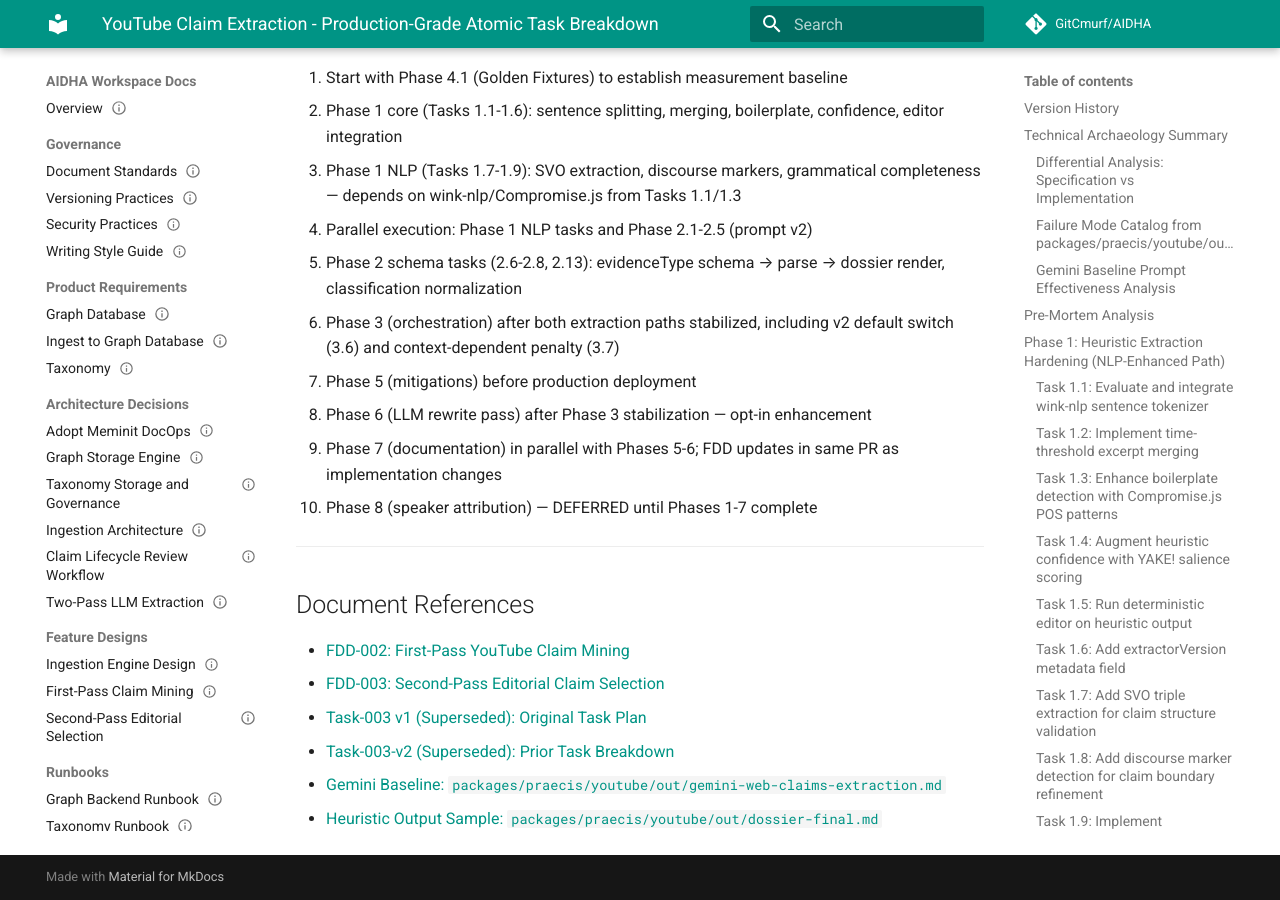
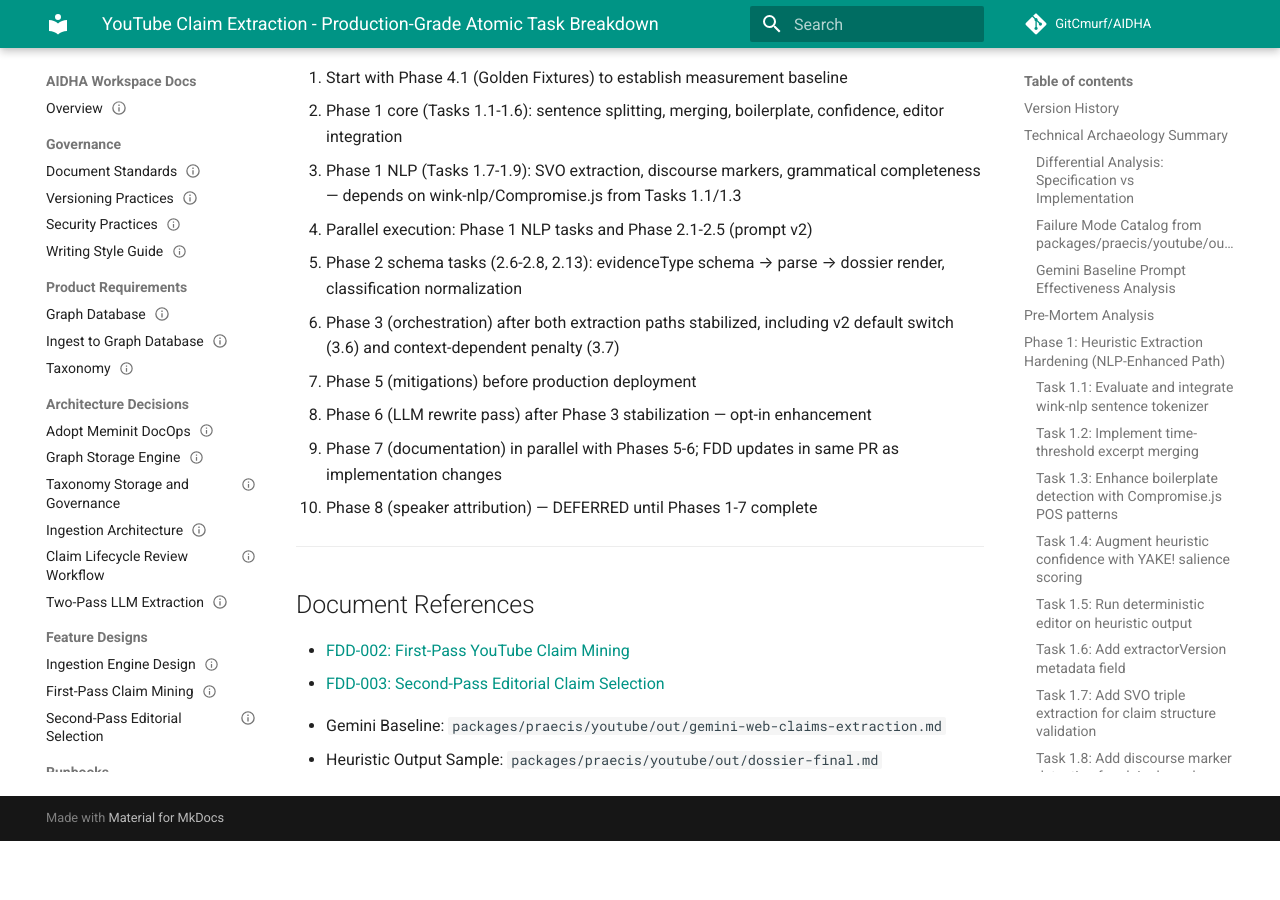
Before and after one commit to GitCmurf/AIDHA, an MkDocs documentation site: the page built from docs/05-planning/tasks/task-003-extraction-quality-atomic-breakdown.md, in a window 1280 px wide and 900 px high, scrolled down 31197 px. Built offline with MkDocs 1.6.1 and Material for MkDocs 9.7.7, drawn with Linux system fonts in a browser that asks for light colours; comment, search, counter and statistics services are not loaded; the version menu is left out; after the commit the page ends 32038 px from its top, so only the background shows below that.

Commit message:
fix: post main-merge review issues, round 7

```diff
--- a/docs/05-planning/tasks/task-003-extraction-quality-atomic-breakdown.md
+++ b/docs/05-planning/tasks/task-003-extraction-quality-atomic-breakdown.md
@@ -512,14 +512,14 @@
 
 ### Task 7.1: Update FDD-002 candidate schema examples
 
-- [x] **Task**: Update [`docs/30-fdd/fdd-002-first-pass-youtube-claim-mining.md`](docs/30-fdd/fdd-002-first-pass-youtube-claim-mining.md:1) to include `evidenceType?: string` in schema examples. Update schema table to show it as optional additive field. Add section explaining prompt versioning policy: increment `promptVersion` when prompt changes, cache invalidation rules, testing requirements before version bump.
+- [x] **Task**: Update [`docs/30-fdd/fdd-002-first-pass-youtube-claim-mining.md`](../../30-fdd/fdd-002-first-pass-youtube-claim-mining.md) to include `evidenceType?: string` in schema examples. Update schema table to show it as optional additive field. Add section explaining prompt versioning policy: increment `promptVersion` when prompt changes, cache invalidation rules, testing requirements before version bump.
 - **Rationale**: The FDD is the contract for Pass 1; keeping it in sync prevents future drift and clarifies which fields are required vs. optional for backward compatibility. Prompt versioning documentation prevents the "cache pollution" failure mode observed in the initial credential confusion incident (Background 1.1 in v1).
 - **Regression Guard**: Schema examples remain backward-compatible; new fields shown as optional
 - **Completion Criteria**: FDD-002 schema examples include evidenceType; prompt versioning policy documented; `pnpm docs:build` succeeds
 
 ### Task 7.2: Update FDD-003 editorial scoring rules
 
-- [x] **Task**: Update [`docs/30-fdd/fdd-003-second-pass-editorial-selection.md`](docs/30-fdd/fdd-003-second-pass-editorial-selection.md:1) to document: V2 scoring formula with all weights and penalties (metadata bonus, echo penalty, context-dependent penalty), semantic dedupe algorithm with threshold, editorial diagnostics output format. Include example with step-by-step score calculation.
+- [x] **Task**: Update [`docs/30-fdd/fdd-003-second-pass-editorial-selection.md`](../../30-fdd/fdd-003-second-pass-editorial-selection.md) to document: V2 scoring formula with all weights and penalties (metadata bonus, echo penalty, context-dependent penalty), semantic dedupe algorithm with threshold, editorial diagnostics output format. Include example with step-by-step score calculation.
 - **Rationale**: Pass 2 is intended to be deterministic and reusable (FDD-003 contract); documenting the exact rules makes quality work reviewable and reduces "mystery scoring" where operators cannot predict why a claim was dropped or kept.
 - **Regression Guard**: Documentation additive; does not change implementation
 - **Completion Criteria**: FDD-003 includes V2 scoring formula, penalty weights, dedupe algorithm, and worked example; `pnpm docs:build` succeeds
@@ -694,7 +694,7 @@
 
 - [FDD-002: First-Pass YouTube Claim Mining](../../30-fdd/fdd-002-first-pass-youtube-claim-mining.md)
 - [FDD-003: Second-Pass Editorial Claim Selection](../../30-fdd/fdd-003-second-pass-editorial-selection.md)
-- [Task-003 v1 (Superseded): Original Task Plan](./task-003-fix-extraction-quality.md)
-- [Task-003-v2 (Superseded): Prior Task Breakdown](./task-003-fix-extraction-quality-v2.md)
-- [Gemini Baseline: `packages/praecis/youtube/out/gemini-web-claims-extraction.md`](../../../../packages/praecis/youtube/out/gemini-web-claims-extraction.md)
-- [Heuristic Output Sample: `packages/praecis/youtube/out/dossier-final.md`](../../../../packages/praecis/youtube/out/dossier-final.md)
+<!-- Superseded task files removed: task-003-fix-extraction-quality.md and task-003-fix-extraction-quality-v2.md no longer exist -->
+<!-- Package output samples are outside docs/ and not included in MkDocs build -->
+- Gemini Baseline: `packages/praecis/youtube/out/gemini-web-claims-extraction.md`
+- Heuristic Output Sample: `packages/praecis/youtube/out/dossier-final.md`
```
Also changed, not shown: docs/05-planning/plan-006-verification-keyphrase-refactor.md (+1 -1 lines), 1 other file.
